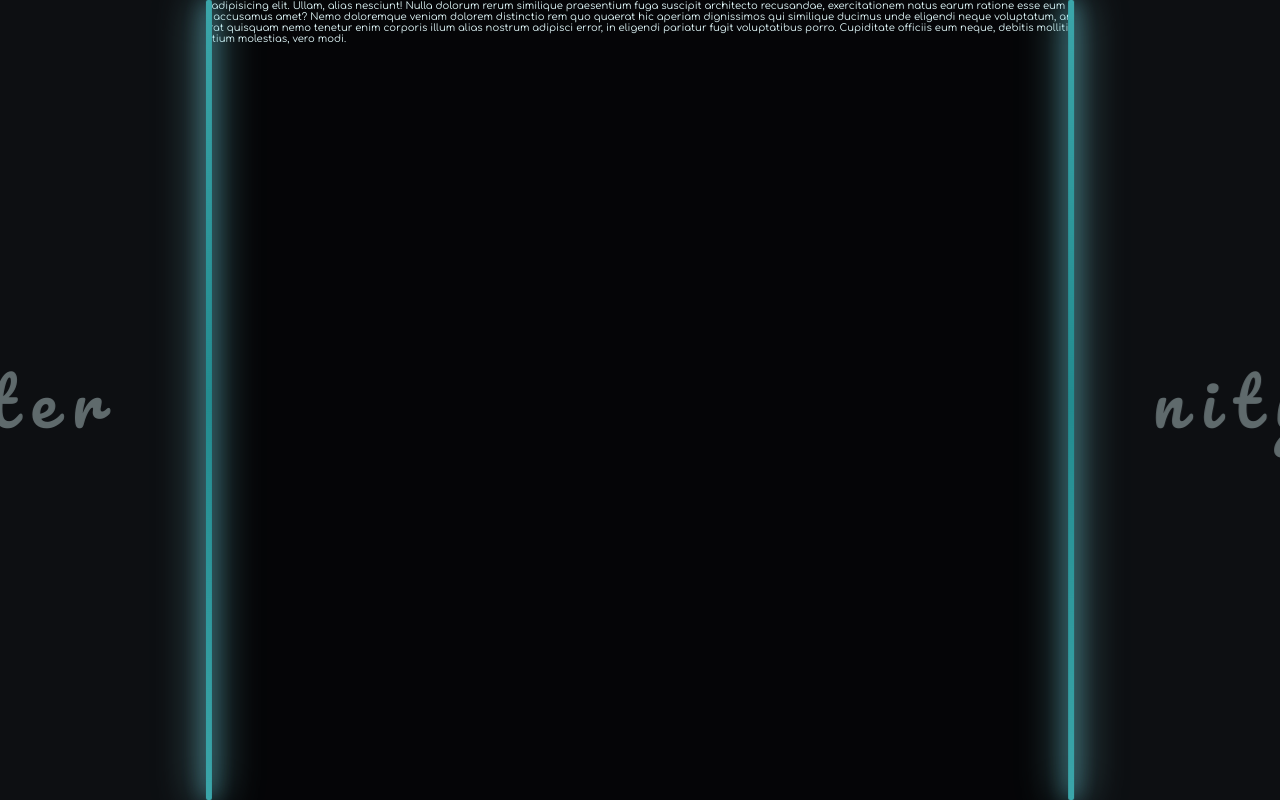
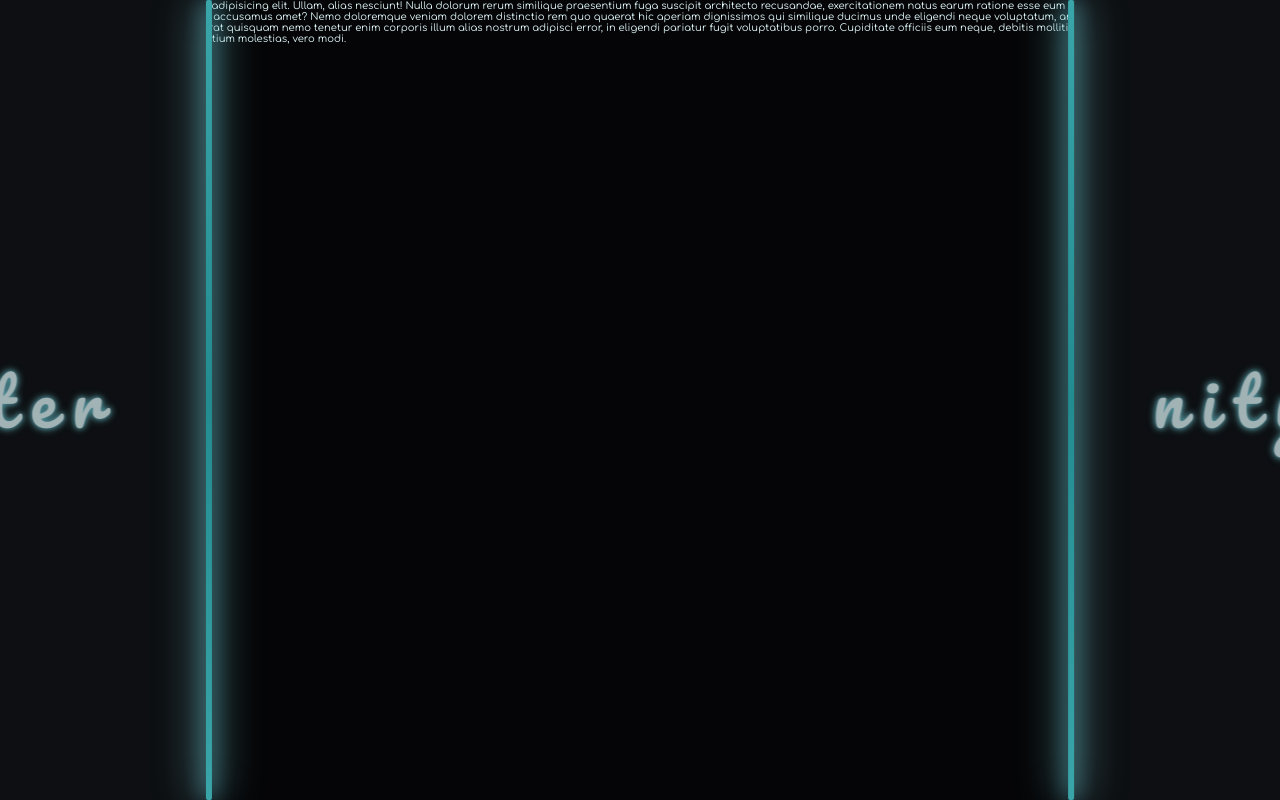
Before and after one commit to Leccon1/eternity-portfolio, a React (Vite) app: page / in a window 1280 px wide. Built offline with nearby package versions, Linux system fonts and the light colour scheme.

Commit message:
feat: add text shadow for title

```diff
--- a/src/components/Intro/intro.module.scss
+++ b/src/components/Intro/intro.module.scss
@@ -31,6 +31,10 @@
   opacity: 0;
   font-size: var(--font-sizes-xxxl);
   letter-spacing: var(--spacing-lg);
+  text-shadow:
+    0 0 5px var(--color-accent),
+    0 0 10px var(--color-accent-alt);
+  transition: opacity 0.6s ease;
 }
 
 .borderLine {
```
